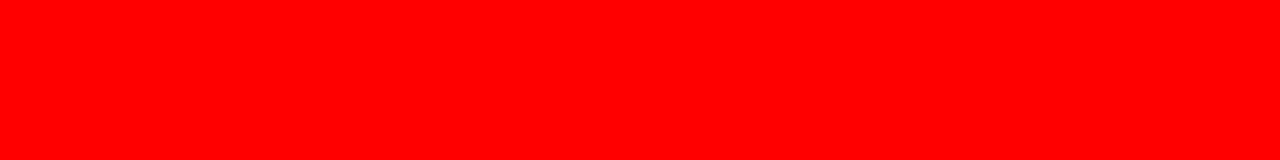
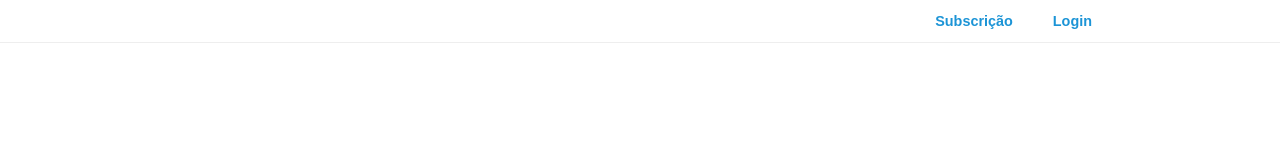
Before and after one commit to gerafimjoaquim/site_estatico, a plain HTML site: page index.html in a window 1280 px wide. Drawn offline with Linux system fonts and the light colour scheme.

Commit message:
Criando a Barra do Topo

```diff
--- a/index.html
+++ b/index.html
@@ -8,7 +8,18 @@
 		<Link rel="stylesheet" type="text/css" href="style_sheets/globals.css"/>
 	</head>
 	<body>
-		<header></header>
+		<header class="header">
+			<div class="top_bar">
+				<div class="container">
+					<ul>
+						<li><a href="#">Subscrição</a></li>
+						<li><a href="#">Login</a></li>
+					</ul>
+				</div>
+			</div>
+
+		</header>
+
 		<main></main>
 		<footer></footer>
 	</body>
--- a/style_sheets/globals.css
+++ b/style_sheets/globals.css
@@ -1,4 +1,44 @@
+@charset "UTF-8";
+*{
+	margin:0;
+	padding:0;
+	box-sizing:border-box;
+	font-family:Questrial, sans-serif;
+	font-size:100%;
+}
 
-html{
-	background-color:red;
+
+.header{
+	width:100%;
+	display:block;
 }
+
+.top_bar{
+	width:100%;
+	display:block;
+	background-color:#fff;
+	border-bottom:.5px solid #eee;
+}
+.container{
+	width:75%;
+	margin:auto;
+	padding:8px;
+}
+.container ul{
+	list-style:none;
+	display:flex;
+	justify-content:flex-end;
+	flex-wrap:wrap;
+}
+.container ul li a{
+	display:block;
+	padding:5px 20px;
+	font-size:.9rem;
+	font-weight:bold;
+	text-decoration:none;
+	color:#1C94D6;
+	transition:.3s;
+}
+.container ul li a:hover{
+	color:#999;
+}
```
